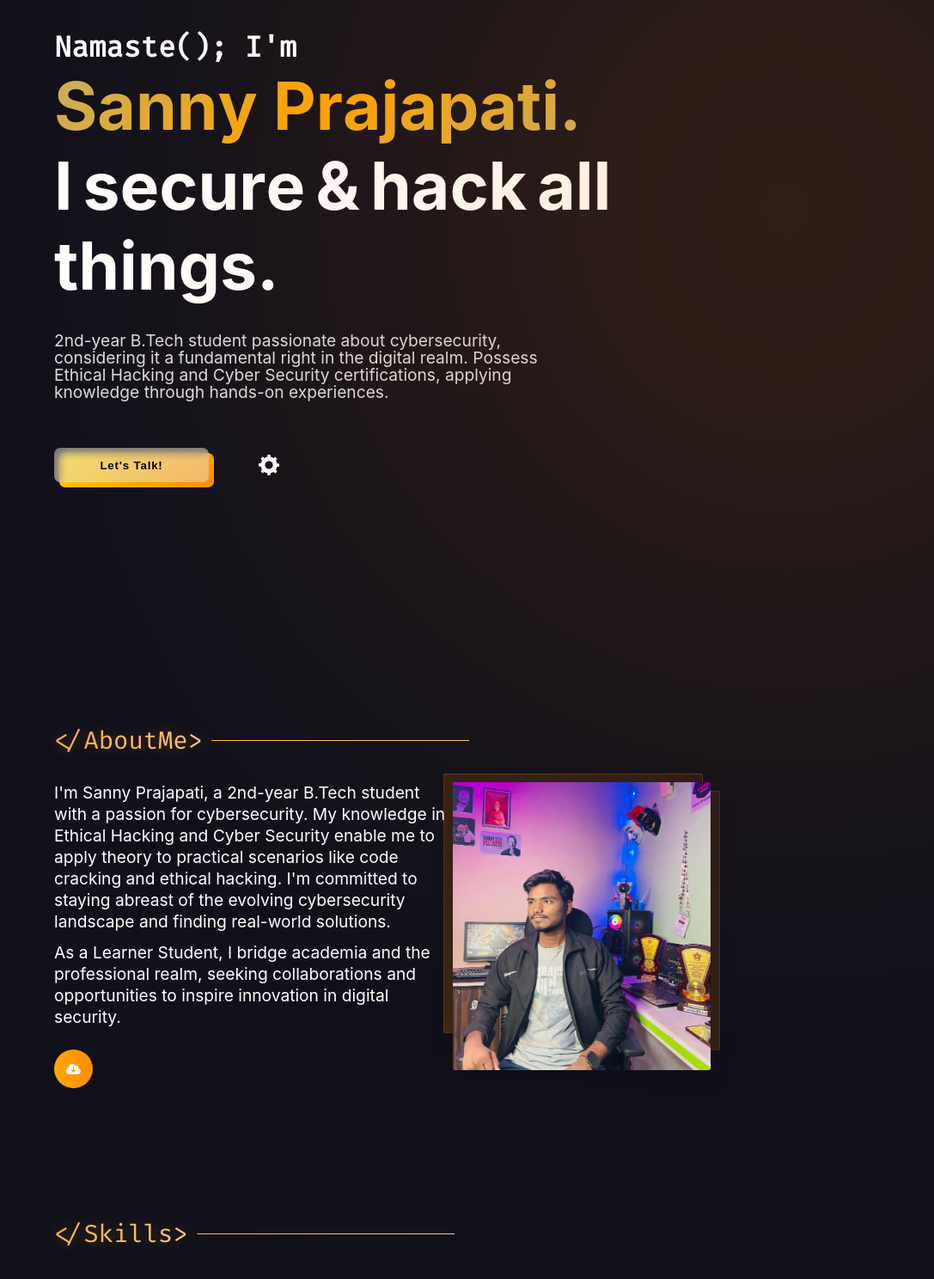
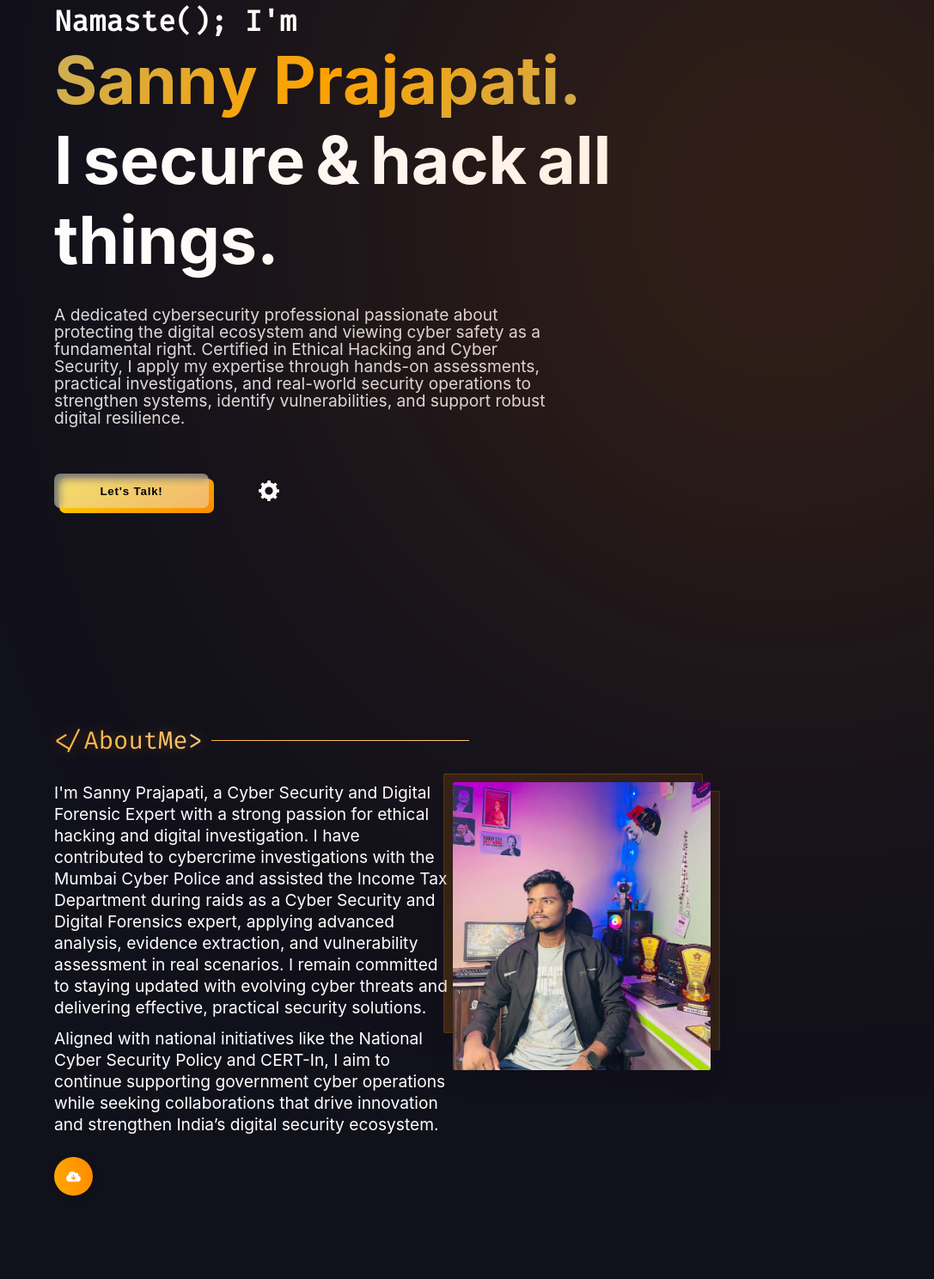
Before and after one commit to darkuser21/portfolio, a plain HTML site: page index.html in a window 1280 px wide. Shown: the part 158-1646 px from the top of the page at 86% size, without its empty margins (193-1280 px from the left). Drawn offline with nearby package versions, Linux system fonts and the light colour scheme; a web font is replaced by a local one.

Commit message:
Update index.html

```diff
--- a/index.html
+++ b/index.html
@@ -255,7 +255,7 @@
             </div>
         </article>
         <p id="info-para" data-aos="fade-up" data-aos-delay="600">
-          2nd-year B.Tech student passionate about cybersecurity, considering it a fundamental right in the digital realm. Possess Ethical Hacking and Cyber Security certifications, applying knowledge through hands-on experiences.
+          A dedicated cybersecurity professional passionate about protecting the digital ecosystem and viewing cyber safety as a fundamental right. Certified in Ethical Hacking and Cyber Security, I apply my expertise through hands-on assessments, practical investigations, and real-world security operations to strengthen systems, identify vulnerabilities, and support robust digital resilience.
         </p>
 
         <div class="contact-btn-div" data-aos="fade-up" data-aos-delay="800">
@@ -301,11 +301,12 @@
         <div class="info-dp-section">
           <div class="about-info">
             <p tabindex="0">
-              I'm Sanny Prajapati, a 2nd-year B.Tech student with a passion for cybersecurity. My knowledge in Ethical Hacking and Cyber Security enable me to apply theory to practical scenarios like code cracking and ethical hacking. I'm committed to staying abreast of the evolving cybersecurity landscape and finding real-world solutions.
+
+          I'm Sanny Prajapati, a Cyber Security and Digital Forensic Expert with a strong passion for ethical hacking and digital investigation. I have contributed to cybercrime investigations with the Mumbai Cyber Police and assisted the Income Tax Department during raids as a Cyber Security and Digital Forensics expert, applying advanced analysis, evidence extraction, and vulnerability assessment in real scenarios. I remain committed to staying updated with evolving cyber threats and delivering effective, practical security solutions.
             </p>
             <br />
             <p tabindex="0">
-              As a Learner Student, I bridge academia and the professional realm, seeking collaborations and opportunities to inspire innovation in digital security.
+              Aligned with national initiatives like the National Cyber Security Policy and CERT-In, I aim to continue supporting government cyber operations while seeking collaborations that drive innovation and strengthen India’s digital security ecosystem.
             </p>
 
 
```
